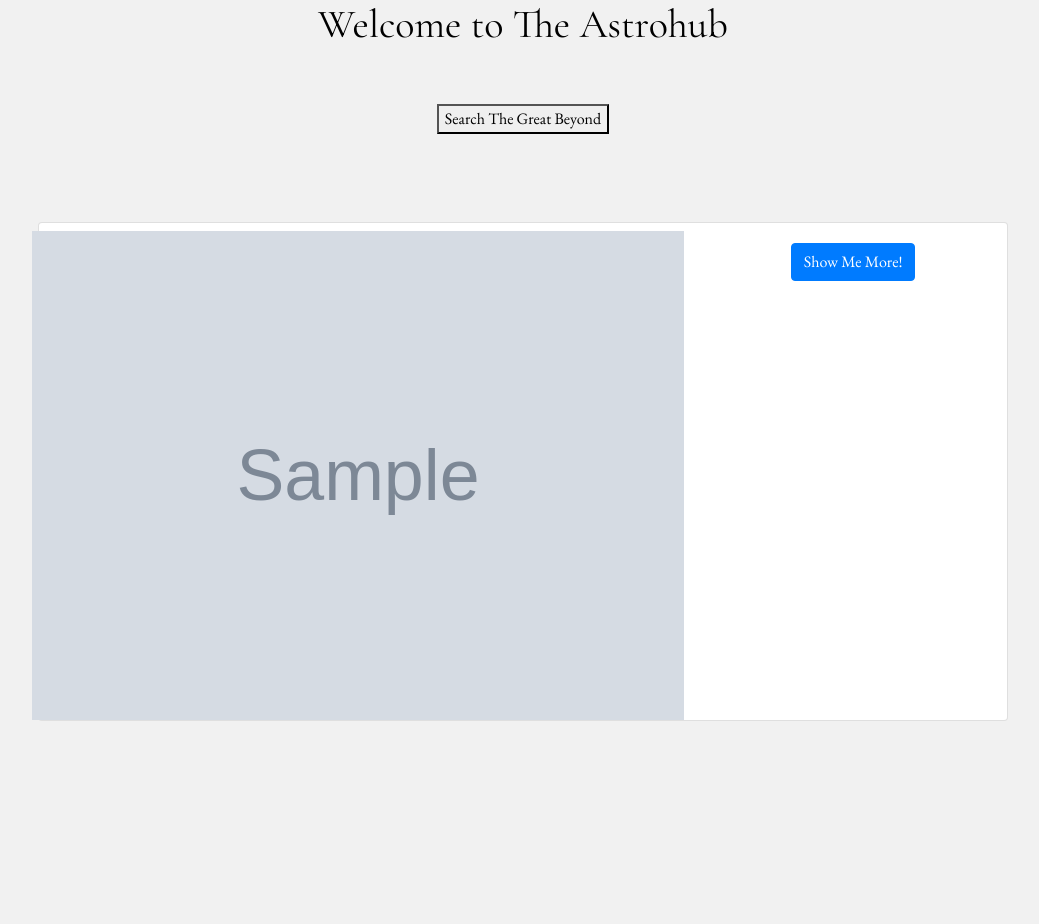
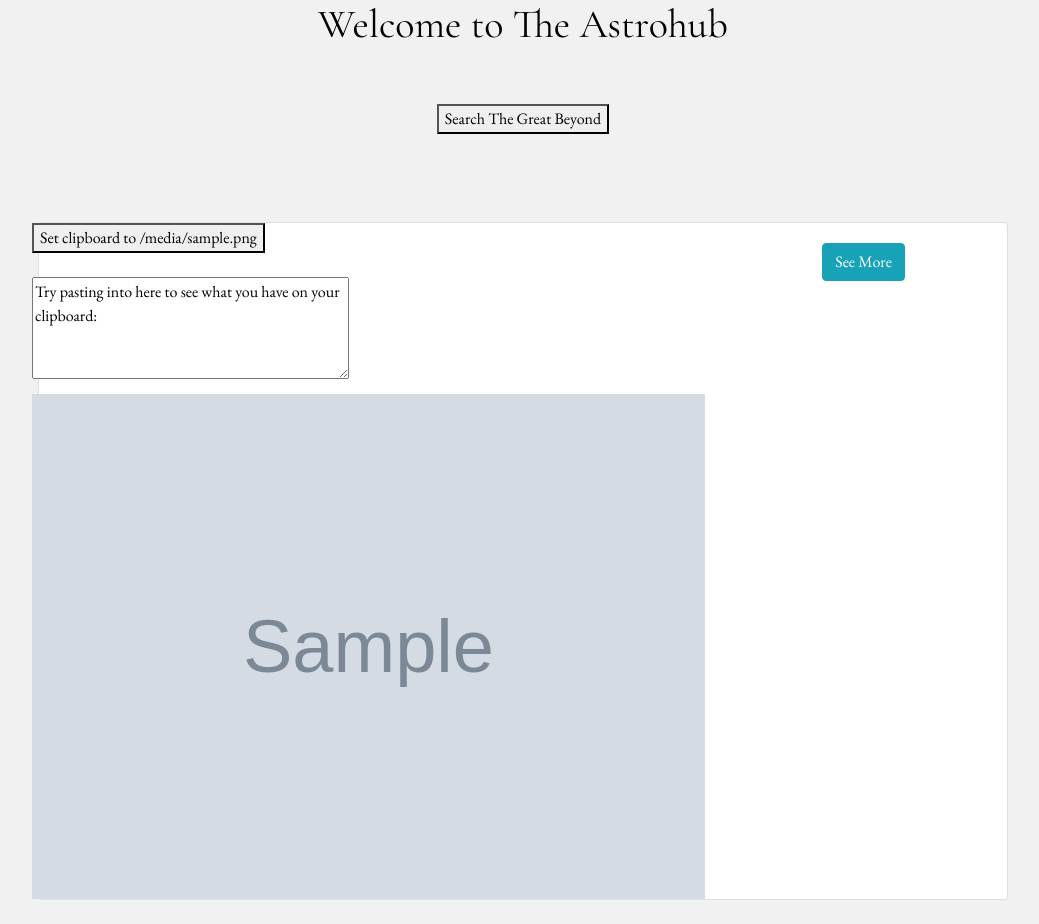
Before and after one commit to joycewambui/The-Astrohub, a Django app: page / in a window 1280 px wide. Shown: the whole page, without its empty margins (117-1156 px from the left). Before the commit the page ends 721 px from the top, so only its background shows below. Run offline with Django 3.2, Linux system fonts and the light colour scheme; tables that the repository leaves empty hold one stand-in row (values such as "Sample post"); grey boxes marked "Sample" are stand-in pictures; some libraries are stand-ins or nearby versions.

Commit message:
Add copy to clipboard button.It does not work

```diff
--- a/astrophotos/admin.py
+++ b/astrophotos/admin.py
@@ -1,5 +1,6 @@
 from django.contrib import admin
 from .models import Location,Category,Image
+
 
 # Register your models here.
 admin.site.register(Location)
--- /dev/null
+++ b/astrophotos/static/show-copy-btn.js
@@ -0,0 +1,37 @@
+function fallbackCopyTextToClipboard(text) {
+    var textArea = document.createElement("textarea");
+    textArea.value = text;
+    document.body.appendChild(textArea);
+    textArea.focus();
+    textArea.select();
+
+    try {
+        var successful = document.execCommand("copy");
+        var msg = successful ? "successful" : "unsuccessful";
+        console.log("Fallback: Copying text command was " + msg);
+    } catch (err) {
+        console.error("Fallback: Oops, unable to copy", err);
+    }
+
+    document.body.removeChild(textArea);
+}
+function copyTextToClipboard(text) {
+    if (!navigator.clipboard) {
+        fallbackCopyTextToClipboard(text);
+        return;
+    }
+    navigator.clipboard.writeText(text).then(
+        function () {
+            console.log("Async: Copying to clipboard was successful!");
+        },
+        function (err) {
+            console.error("Async: Could not copy text: ", err);
+        }
+    );
+}
+
+var copyImageBtn = document.querySelector(".js-copy-image-btn");
+
+copyJaneBtn.addEventListener("click", function (event) {
+    copyTextToClipboard("{{image.image.url}}");
+});
--- a/astrophotos/templates/all-astro/base.html
+++ b/astrophotos/templates/all-astro/base.html
@@ -25,7 +25,7 @@
     {%endblock%}
     {% block scripts %}
     <script src="https://ajax.googleapis.com/ajax/libs/jquery/3.2.1/jquery.min.js"></script>
-
+    <script src="{% static 'show-copy-btn.js' %}"></script>
 
      {% bootstrap_javascript %}
      {% endblock %}
--- a/astrophotos/templates/home.html
+++ b/astrophotos/templates/home.html
@@ -21,6 +21,16 @@
                 <div class="view overlay">
                     <div class="row">
                         <div class="column">
+                            <!-- copy to clipboard-->
+                            <div style="display:inline-block; vertical-align:top;">
+                                <button class="js-copy-image-btn">Set clipboard to {{image.image.url}}</button>
+                                <br />
+                                <br />
+
+                                <textarea class="js-test-textarea" cols="35" rows="4">Try pasting into here to see what you have on your clipboard:
+
+                                  </textarea>
+                            </div>
                     <img src="{{ image.image.url }}" class="img-responsive" style="width:100%">
                      <a href="#!">
                         <div class="mask rgba-white-slight"></div>
@@ -30,8 +40,8 @@
                     <div class="card-body text-center">
                         <h4 class="card-title">
         <!-- Button trigger modal -->
-    <button type="button" class="btn btn-primary" data-toggle="modal" data-target="#exampleModalCenter">
-        Show Me More!
+    <button type="button" class="btn btn-info" data-toggle="modal" data-target="#exampleModalCenter">
+        See More
     </button>
 
         <!-- Modal -->
```
Also changed, not shown: astrophotos/models.py (line endings or trailing spaces).
